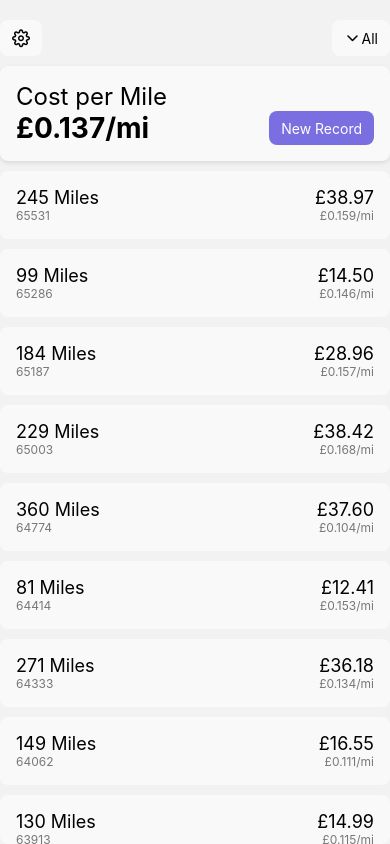
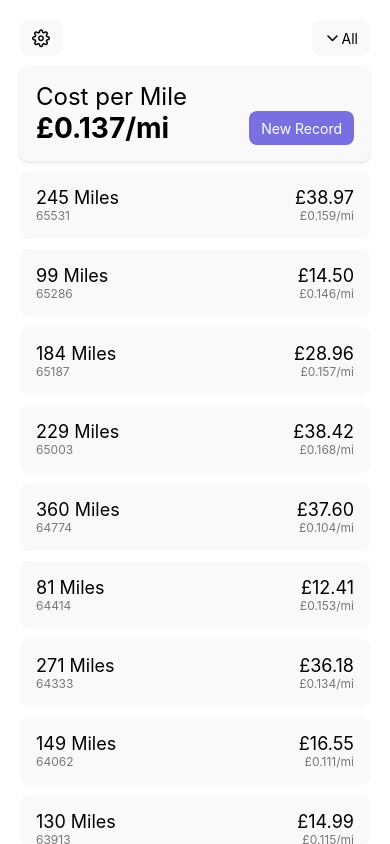
Before and after one commit to jcbyte/TripTab, a React Native app: screen / in a window 390 px wide. Built offline with nearby package versions, Linux system fonts and the light colour scheme.

Commit message:
moved body global style to certain app component

```diff
--- a/src/App.tsx
+++ b/src/App.tsx
@@ -2,19 +2,21 @@ import React, { useState } from "react";
 
 import { v4 as uuidv4 } from "uuid";
 
-import { NavigationContainer, ParamListBase, RouteProp } from "@react-navigation/native";
+import { DefaultTheme, NavigationContainer, ParamListBase, RouteProp } from "@react-navigation/native";
 import { createNativeStackNavigator, NativeStackNavigationProp } from "@react-navigation/native-stack";
+import { SafeAreaView } from "react-native";
 import "react-native-get-random-values";
 import UserSettingsContext from "./contexts/userSettingsContext";
 import useCachedRecords from "./hooks/useCachedRecords";
 import AppScreen from "./screens/AppScreen";
 import SettingsScreen from "./screens/SettingsScreen";
+import { colours, styles as globalStyles } from "./styles";
 import UserSettings, { DEFAULT as DEFAULT_USER_SETTINGS } from "./types/UserSettings";
 
 // todo settings page miles/km, currency
 // todo settings page export, import
 // todo dark theme
-// todo save
+// todo save records + settings
 
 type RootStackParamList = {
 	App: undefined;
@@ -56,13 +58,16 @@ export default function App() {
 		{ id: uuidv4(), type: "mileage", mileage: 60449 },
 	]);
 
+	// User settings
 	const [userSettings, setUserSettings] = useState<UserSettings>({ ...DEFAULT_USER_SETTINGS });
 
+	// Navigation stack
 	const Stack = createNativeStackNavigator();
 
 	return (
+		<SafeAreaView style={globalStyles.body}>
 			<UserSettingsContext.Provider value={{ userSettings: userSettings, setUserSettings: setUserSettings }}>
-			<NavigationContainer>
+				<NavigationContainer theme={{ ...DefaultTheme, colors: { ...DefaultTheme.colors, background: colours.light } }}>
 					<Stack.Navigator initialRouteName="App" screenOptions={{ headerShown: false }}>
 						<Stack.Screen name="App">
 							{(props: ScreenProps<"App">) => (
@@ -81,5 +86,6 @@ export default function App() {
 					</Stack.Navigator>
 				</NavigationContainer>
 			</UserSettingsContext.Provider>
+		</SafeAreaView>
 	);
 }
--- a/src/screens/AppScreen.tsx
+++ b/src/screens/AppScreen.tsx
@@ -1,6 +1,6 @@
 import { Feather } from "@expo/vector-icons";
 import React from "react";
-import { FlatList, SafeAreaView, Text, TouchableOpacity, View } from "react-native";
+import { FlatList, StyleSheet, Text, TouchableOpacity, View } from "react-native";
 import { NavigationProp } from "../App";
 import ListItem from "../components/ListItem";
 import MileageBox from "../components/MileageBox";
@@ -28,8 +28,7 @@ export default function AppScreen({
 
 	return (
 		<>
-			<SafeAreaView style={globalStyles.body}>
-				<View style={{ display: "flex", flexDirection: "column", gap: 10, flex: 1 }}>
+			<View style={{ ...styles.body, display: "flex", flexDirection: "column", gap: 10 }}>
 				<View style={{ display: "flex", flexDirection: "row", justifyContent: "space-between" }}>
 					{/* Settings Button */}
 					<TouchableOpacity
@@ -57,17 +56,12 @@ export default function AppScreen({
 					style={{ borderRadius: 8 }}
 					data={records}
 					renderItem={({ item, index }: { item: Record; index: number }) => (
-							<ListItem
-								item={item}
-								cachedTransition={cachedRecordTransitions[index]}
-								openModal={() => openModal(item)}
-							/>
+						<ListItem item={item} cachedTransition={cachedRecordTransitions[index]} openModal={() => openModal(item)} />
 					)}
 					keyExtractor={(item: Record) => item.id!}
 					ListEmptyComponent={<Text style={{ textAlign: "center" }}>No Records Yet</Text>}
 				/>
 			</View>
-			</SafeAreaView>
 
 			<RecordModal
 				modalOpen={modalOpen}
@@ -80,3 +74,12 @@ export default function AppScreen({
 		</>
 	);
 }
+
+const styles = StyleSheet.create({
+	body: {
+		paddingHorizontal: 20,
+		paddingTop: 10,
+		flex: 1,
+		backgroundColor: "white",
+	},
+});
--- a/src/styles.ts
+++ b/src/styles.ts
@@ -43,8 +43,7 @@ const genericStyles = StyleSheet.create({
 
 export const styles = StyleSheet.create({
 	body: {
-		paddingHorizontal: 20,
-		paddingTop: (StatusBar.currentHeight ?? 10) + 10,
+		paddingTop: StatusBar.currentHeight ?? 10,
 		flex: 1,
 	},
 	primaryButton: {
```
Lines whose indentation alone changed are shown as unchanged.
